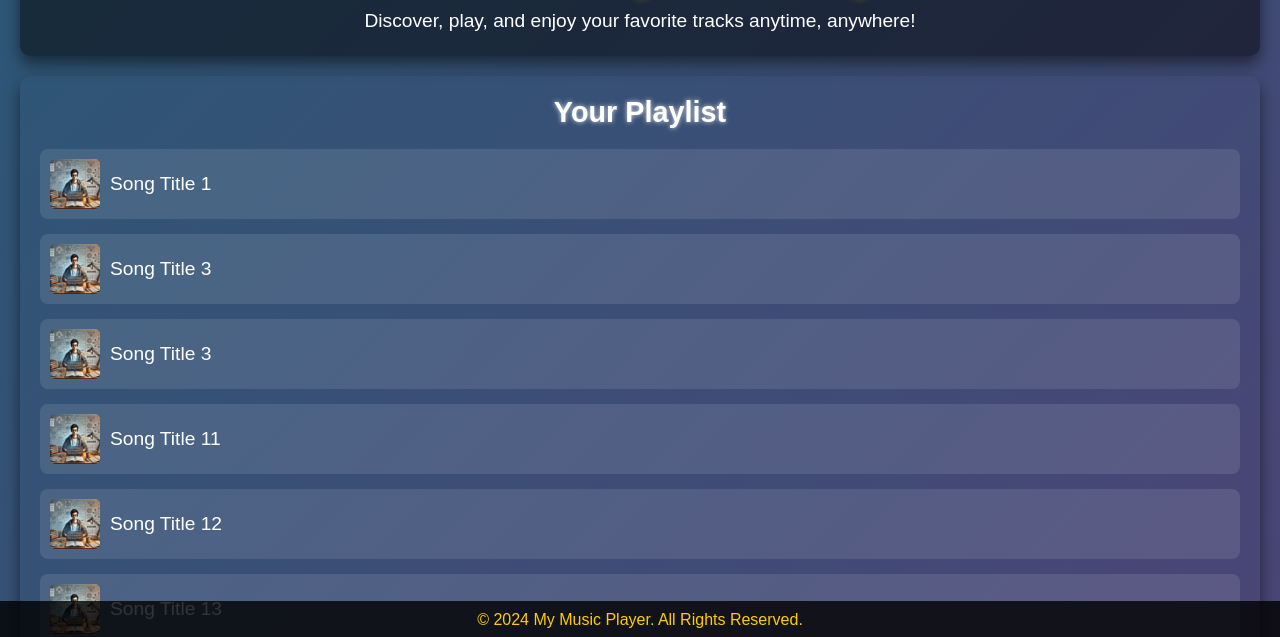
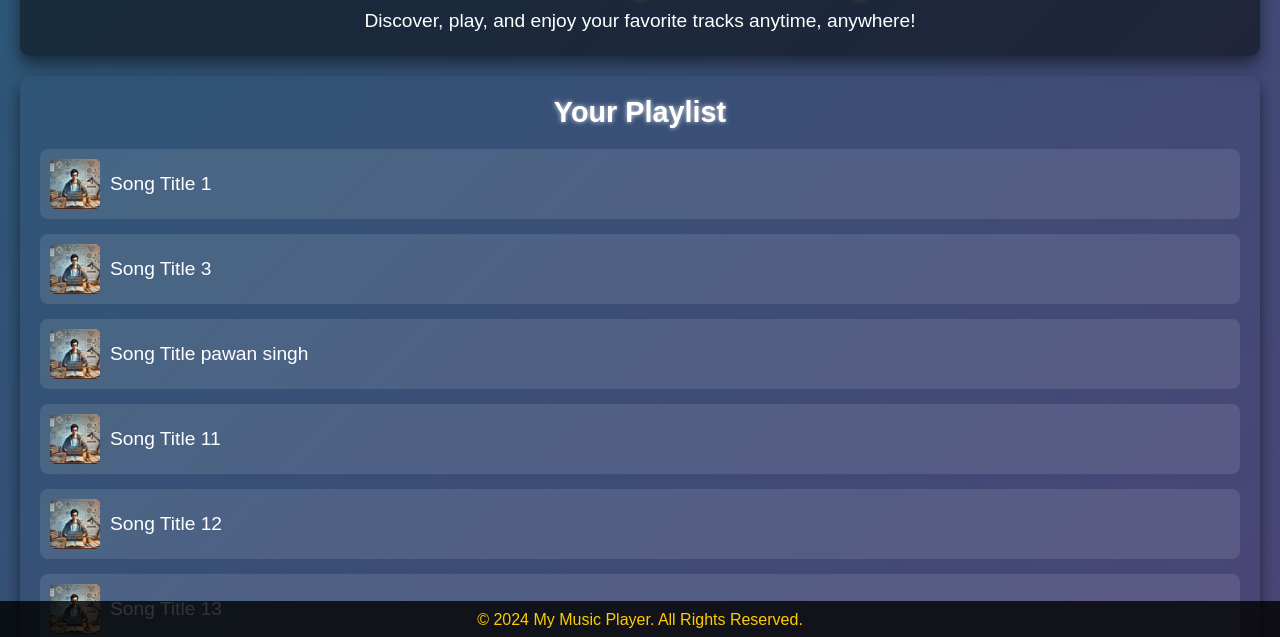
Before and after one commit to amitgond1/song, a plain HTML site: page index.html in a window 1280 px wide. Shown: the part 161-798 px from the top of the page. Drawn offline with Linux system fonts and the light colour scheme.

Commit message:
Update index.html

```diff
--- a/index.html
+++ b/index.html
@@ -220,7 +220,7 @@
                 <li>
                     <a href="song4.html" style="display: flex; align-items: center; justify-content: space-between; text-decoration: none; color: white;">
                         <img src="a1.webp" alt="Song 3">
-                        <span>Song Title 3</span>
+                        <span>Song Title pawan singh </span>
 
                     </a>
                 </li>
```
